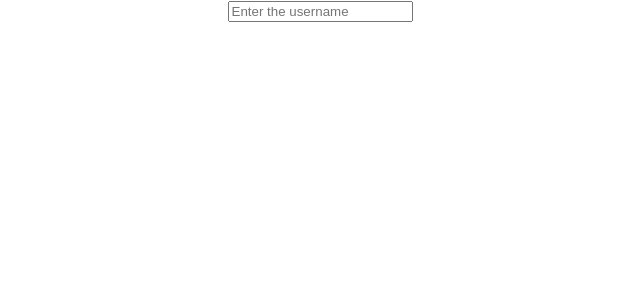
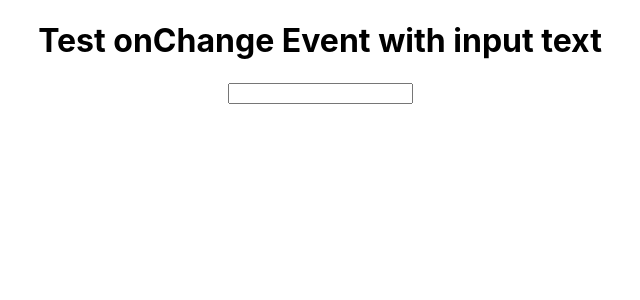
Before and after one commit to HimanshuParodiya/Testing-Library-Jest, a React (Create React App) app: page / in a window 1280 px wide. Shown: the top 300 px of the page, without its empty margins (320-960 px from the left). Built offline with nearby package versions, Linux system fonts and the light colour scheme.

Commit message:
Test on change event | event fire

```diff
--- a/src/App.js
+++ b/src/App.js
@@ -1,10 +1,13 @@
 import logo from './logo.svg';
 import './App.css';
+import { useState } from 'react';
 
 function App() {
+  const [data, setData] = useState()
   return (
     <div className="App">
-      <input type="text" id='userId' placeholder='Enter the username' name='username' />
+      <h1>Test onChange Event with input text</h1>
+      <input type="text" value={data} onChange={(e) => setData(e.target.value)} />
     </div>
   );
 }
```
Also changed, not shown: 2 other files (tests, documents, lock files or other folders).
